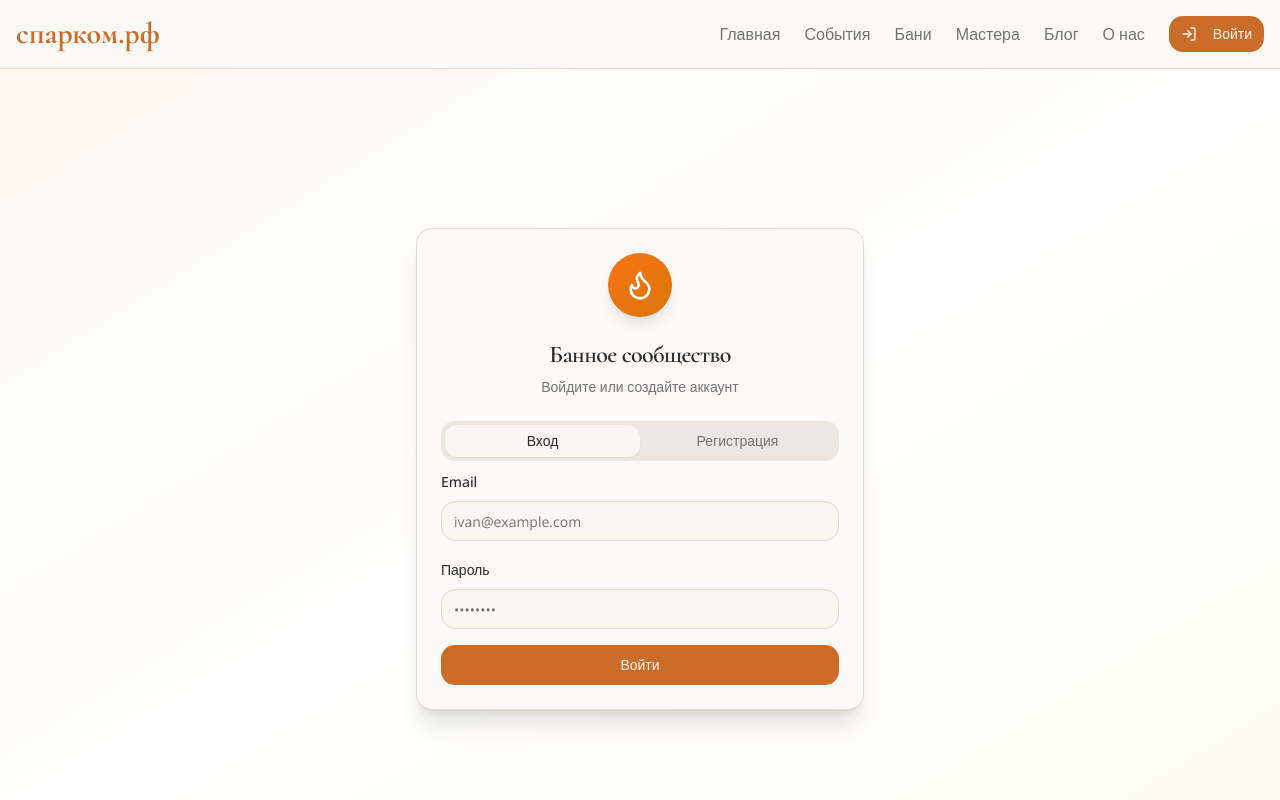
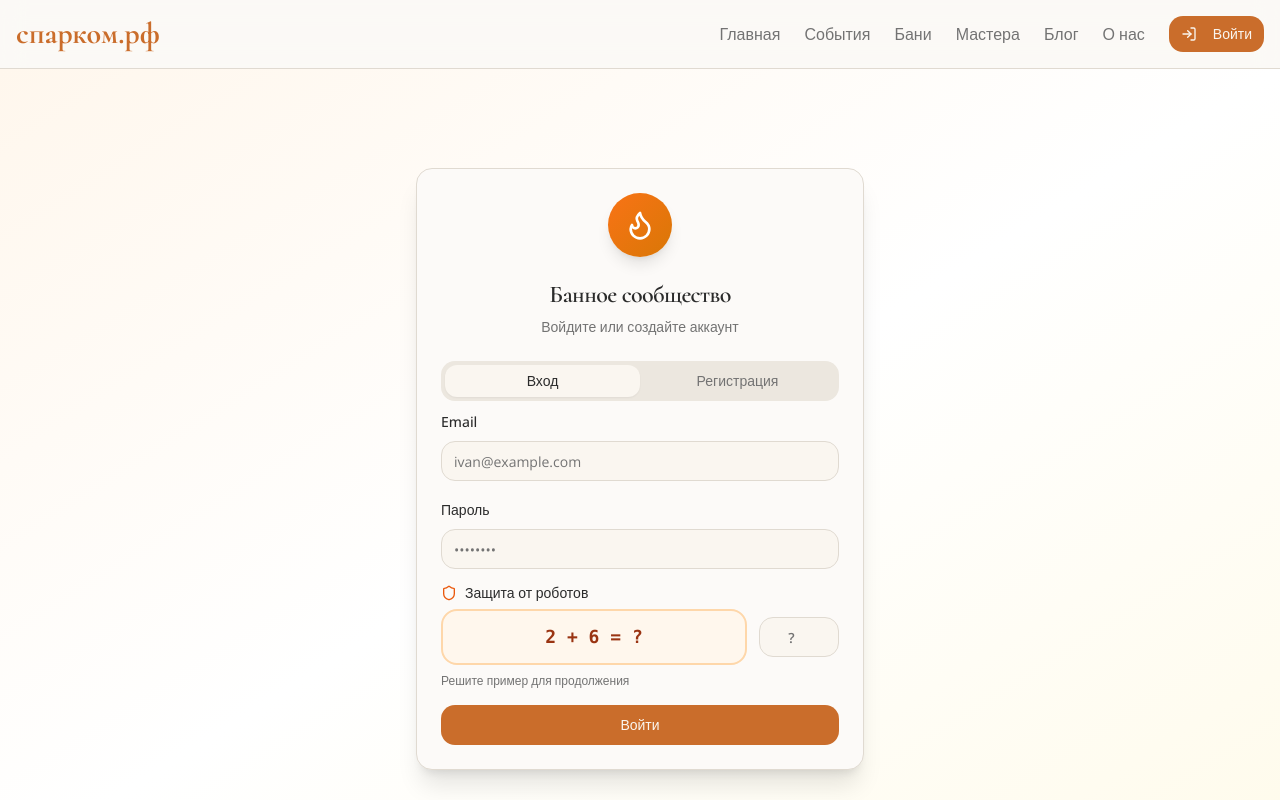
Before and after one commit to pr-poehali-dev/spa-community-portal, a React (Vite) app: page /login in a window 1280 px wide. Shown: the top 800 px of the page. Built offline with nearby package versions, Linux system fonts and the light colour scheme.

Commit message:
Добавить защиту от ботов через капчу

```diff
--- a/src/pages/LoginPage.tsx
+++ b/src/pages/LoginPage.tsx
@@ -1,4 +1,4 @@
-import { useState } from 'react';
+import { useState, useEffect } from 'react';
 import { useNavigate, useLocation } from 'react-router-dom';
 import { useAuth } from '@/contexts/AuthContext';
 import { Button } from '@/components/ui/button';
@@ -9,27 +9,53 @@ import { Tabs, TabsContent, TabsList, TabsTrigger } from '@/components/ui/tabs';
 import { useToast } from '@/hooks/use-toast';
 import Icon from '@/components/ui/icon';
 
+const generateCaptcha = () => {
+  const num1 = Math.floor(Math.random() * 10) + 1;
+  const num2 = Math.floor(Math.random() * 10) + 1;
+  return { num1, num2, answer: num1 + num2 };
+};
+
 const LoginPage = () => {
   const navigate = useNavigate();
   const location = useLocation();
   const { login, register } = useAuth();
   const { toast } = useToast();
 
-  const [loginData, setLoginData] = useState({ email: '', password: '' });
+  const [loginData, setLoginData] = useState({ email: '', password: '', captcha: '' });
   const [registerData, setRegisterData] = useState({
     email: '',
     password: '',
     confirmPassword: '',
     name: '',
     phone: '',
-    telegram: ''
+    telegram: '',
+    captcha: ''
   });
   const [loading, setLoading] = useState(false);
+  const [loginCaptcha, setLoginCaptcha] = useState(generateCaptcha());
+  const [registerCaptcha, setRegisterCaptcha] = useState(generateCaptcha());
+
+  useEffect(() => {
+    setLoginCaptcha(generateCaptcha());
+    setRegisterCaptcha(generateCaptcha());
+  }, []);
 
   const from = (location.state as any)?.from?.pathname || '/account/dashboard';
 
   const handleLogin = async (e: React.FormEvent) => {
     e.preventDefault();
+
+    if (parseInt(loginData.captcha) !== loginCaptcha.answer) {
+      toast({
+        title: 'Ошибка',
+        description: 'Неверный ответ на вопрос. Попробуйте ещё раз.',
+        variant: 'destructive'
+      });
+      setLoginCaptcha(generateCaptcha());
+      setLoginData({ ...loginData, captcha: '' });
+      return;
+    }
+
     setLoading(true);
 
     try {
@@ -52,6 +78,17 @@ const LoginPage = () => {
 
   const handleRegister = async (e: React.FormEvent) => {
     e.preventDefault();
+
+    if (parseInt(registerData.captcha) !== registerCaptcha.answer) {
+      toast({
+        title: 'Ошибка',
+        description: 'Неверный ответ на вопрос. Попробуйте ещё раз.',
+        variant: 'destructive'
+      });
+      setRegisterCaptcha(generateCaptcha());
+      setRegisterData({ ...registerData, captcha: '' });
+      return;
+    }
 
     if (registerData.password !== registerData.confirmPassword) {
       toast({
@@ -140,6 +177,27 @@ const LoginPage = () => {
                     required
                   />
                 </div>
+                <div className="space-y-2">
+                  <Label htmlFor="login-captcha" className="flex items-center gap-2">
+                    <Icon name="Shield" className="h-4 w-4 text-orange-600" />
+                    Защита от роботов
+                  </Label>
+                  <div className="flex items-center gap-3">
+                    <div className="flex-1 bg-orange-50 border-2 border-orange-200 rounded-lg p-3 text-center font-mono text-lg font-semibold text-orange-800">
+                      {loginCaptcha.num1} + {loginCaptcha.num2} = ?
+                    </div>
+                    <Input
+                      id="login-captcha"
+                      type="number"
+                      placeholder="?"
+                      className="w-20 text-center text-lg font-semibold"
+                      value={loginData.captcha}
+                      onChange={(e) => setLoginData({ ...loginData, captcha: e.target.value })}
+                      required
+                    />
+                  </div>
+                  <p className="text-xs text-muted-foreground">Решите пример для продолжения</p>
+                </div>
                 <Button type="submit" className="w-full" disabled={loading}>
                   {loading ? 'Вход...' : 'Войти'}
                 </Button>
@@ -212,6 +270,27 @@ const LoginPage = () => {
                     required
                   />
                 </div>
+                <div className="space-y-2">
+                  <Label htmlFor="register-captcha" className="flex items-center gap-2">
+                    <Icon name="Shield" className="h-4 w-4 text-orange-600" />
+                    Защита от роботов
+                  </Label>
+                  <div className="flex items-center gap-3">
+                    <div className="flex-1 bg-orange-50 border-2 border-orange-200 rounded-lg p-3 text-center font-mono text-lg font-semibold text-orange-800">
+                      {registerCaptcha.num1} + {registerCaptcha.num2} = ?
+                    </div>
+                    <Input
+                      id="register-captcha"
+                      type="number"
+                      placeholder="?"
+                      className="w-20 text-center text-lg font-semibold"
+                      value={registerData.captcha}
+                      onChange={(e) => setRegisterData({ ...registerData, captcha: e.target.value })}
+                      required
+                    />
+                  </div>
+                  <p className="text-xs text-muted-foreground">Решите пример для продолжения</p>
+                </div>
                 <Button type="submit" className="w-full" disabled={loading}>
                   {loading ? 'Регистрация...' : 'Создать аккаунт'}
                 </Button>
```
